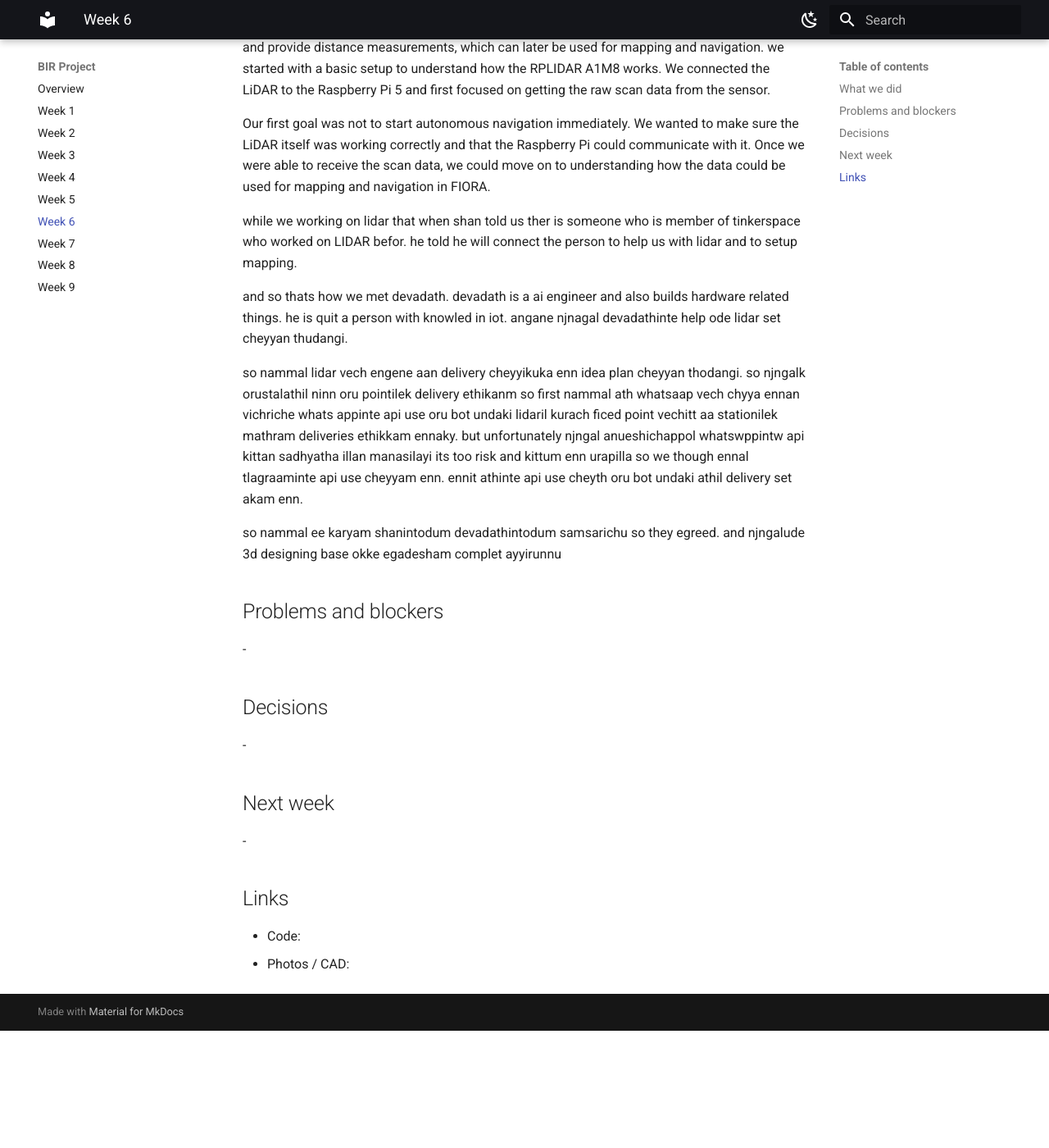
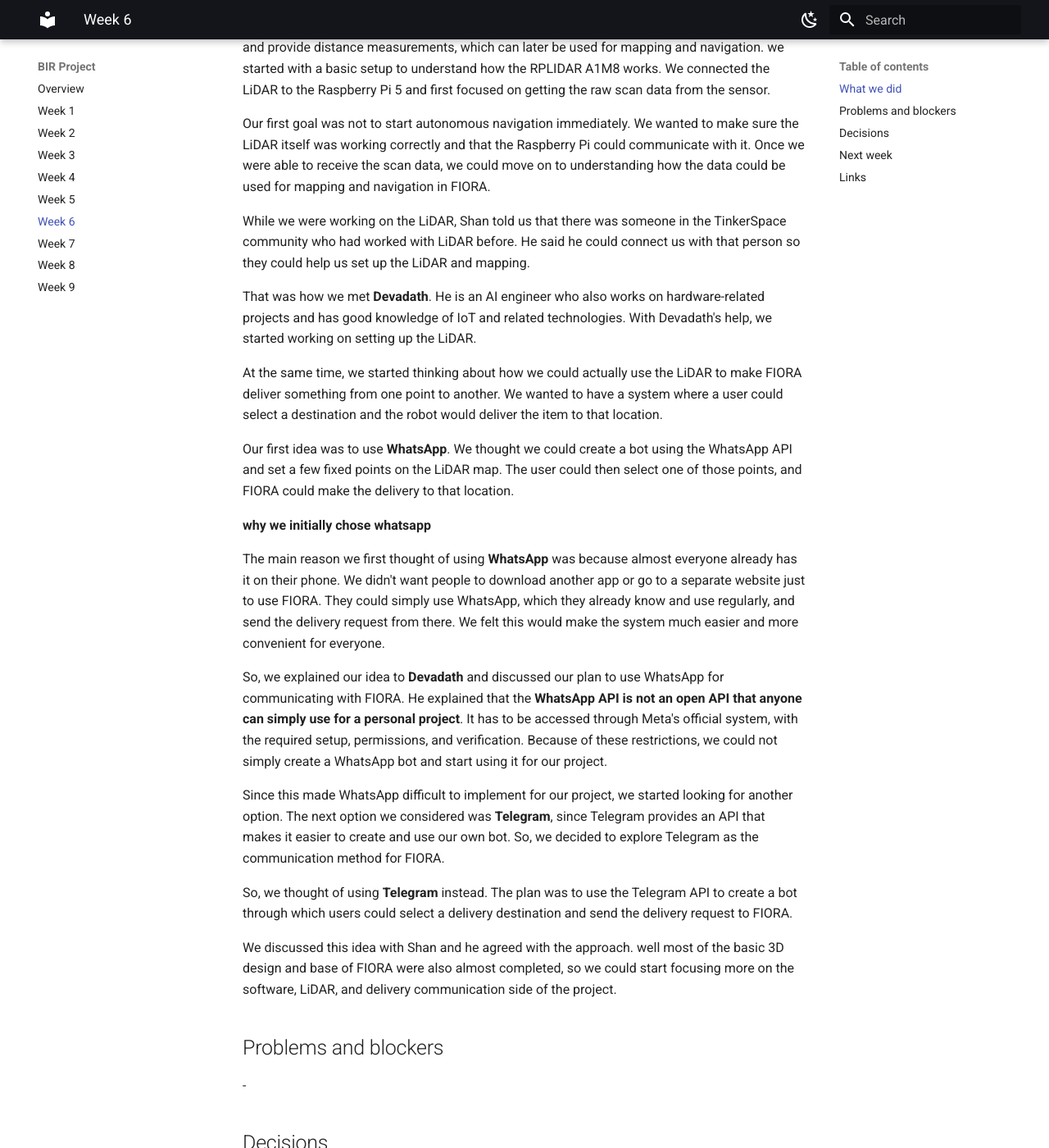
Before and after one commit to BuilderinResidencyTinkerspace/FIORA, an MkDocs documentation site: the page built from docs/week-06.md, in a window 1280 px wide and 1400 px high, scrolled down 462 px. Shown: the whole window at 82% size. Built offline with MkDocs 1.6.1 and Material for MkDocs 9.7.7, drawn with Linux system fonts in a browser that asks for light colours; before the commit the page ends 1719 px from its top, so only the background shows below that.

Commit message:
Update week-06.md for clarity and corrections
Revised the documentation for week 06 to improve clarity and correct grammatical errors. Added details about the use of LiDAR and the transition from WhatsApp to Telegram for communication with FIORA.

```diff
--- a/docs/week-06.md
+++ b/docs/week-06.md
@@ -13,15 +13,25 @@ we started with a basic setup to understand how the RPLIDAR A1M8 works. We conne
 
 Our first goal was not to start autonomous navigation immediately. We wanted to make sure the LiDAR itself was working correctly and that the Raspberry Pi could communicate with it. Once we were able to receive the scan data, we could move on to understanding how the data could be used for mapping and navigation in FIORA.
 
-while we working on lidar that when shan told us ther is someone who is member of tinkerspace who worked on LIDAR befor. he told he  will connect the person to help us with lidar and to setup mapping.
+While we were working on the LiDAR, Shan told us that there was someone in the TinkerSpace community who had worked with LiDAR before. He said he could connect us with that person so they could help us set up the LiDAR and mapping.
 
-and so thats how we met devadath. devadath is a ai engineer and also builds hardware related things. he is quit a person with knowled in iot.
-angane njnagal devadathinte help ode lidar set cheyyan thudangi.
+That was how we met **Devadath**. He is an AI engineer who also works on hardware-related projects and has good knowledge of IoT and related technologies. With Devadath's help, we started working on setting up the LiDAR.
 
-so nammal lidar vech engene aan delivery cheyyikuka enn idea plan cheyyan thodangi. so njngalk orustalathil ninn oru pointilek delivery ethikanm so first nammal ath whatsaap vech chyya ennan vichriche whats appinte api use oru bot undaki lidaril kurach ficed point vechitt aa stationilek mathram deliveries ethikkam ennaky.  but unfortunately njngal anueshichappol whatswppintw api kittan sadhyatha illan manasilayi its too risk and kittum enn urapilla so we though ennal tlagraaminte api use cheyyam enn. ennit athinte api use cheyth oru bot undaki athil delivery set akam enn.
+At the same time, we started thinking about how we could actually use the LiDAR to make FIORA deliver something from one point to another. We wanted to have a system where a user could select a destination and the robot would deliver the item to that location.
 
-so nammal ee karyam shanintodum devadathintodum samsarichu so they egreed. and njngalude 3d designing base okke egadesham complet ayyirunnu
+Our first idea was to use **WhatsApp**. We thought we could create a bot using the WhatsApp API and set a few fixed points on the LiDAR map. The user could then select one of those points, and FIORA could make the delivery to that location.
 
+**why we initially chose whatsapp**
+
+The main reason we first thought of using **WhatsApp** was because almost everyone already has it on their phone. We didn't want people to download another app or go to a separate website just to use FIORA. They could simply use WhatsApp, which they already know and use regularly, and send the delivery request from there. We felt this would make the system much easier and more convenient for everyone.
+
+So, we explained our idea to **Devadath** and discussed our plan to use WhatsApp for communicating with FIORA. He explained that the **WhatsApp API is not an open API that anyone can simply use for a personal project**. It has to be accessed through Meta's official system, with the required setup, permissions, and verification. Because of these restrictions, we could not simply create a WhatsApp bot and start using it for our project.
+
+Since this made WhatsApp difficult to implement for our project, we started looking for another option. The next option we considered was **Telegram**, since Telegram provides an API that makes it easier to create and use our own bot. So, we decided to explore Telegram as the communication method for FIORA.
+
+So, we thought of using **Telegram** instead. The plan was to use the Telegram API to create a bot through which users could select a delivery destination and send the delivery request to FIORA.
+
+We discussed this idea with Shan and he agreed with the approach. well most of the basic 3D design and base of FIORA were also almost completed, so we could start focusing more on the software, LiDAR, and delivery communication side of the project.
 
 ## Problems and blockers
 
```
